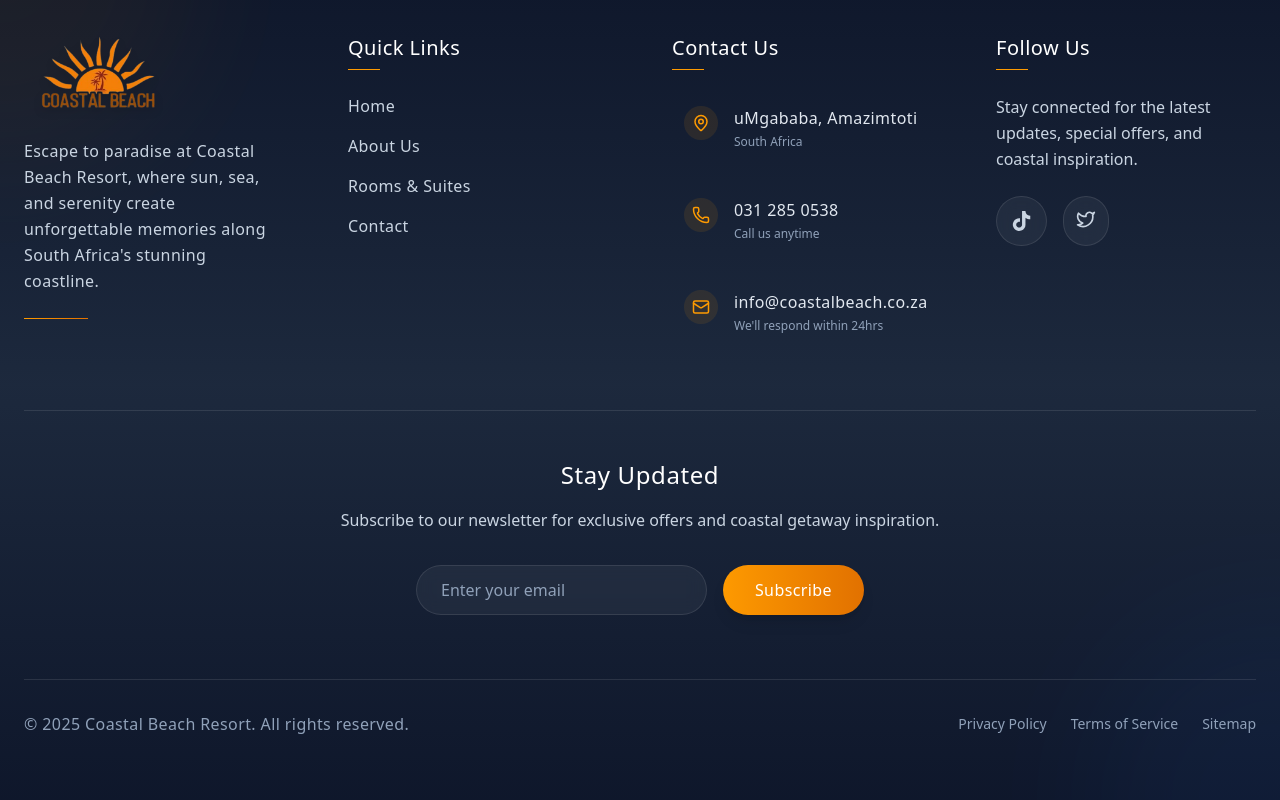
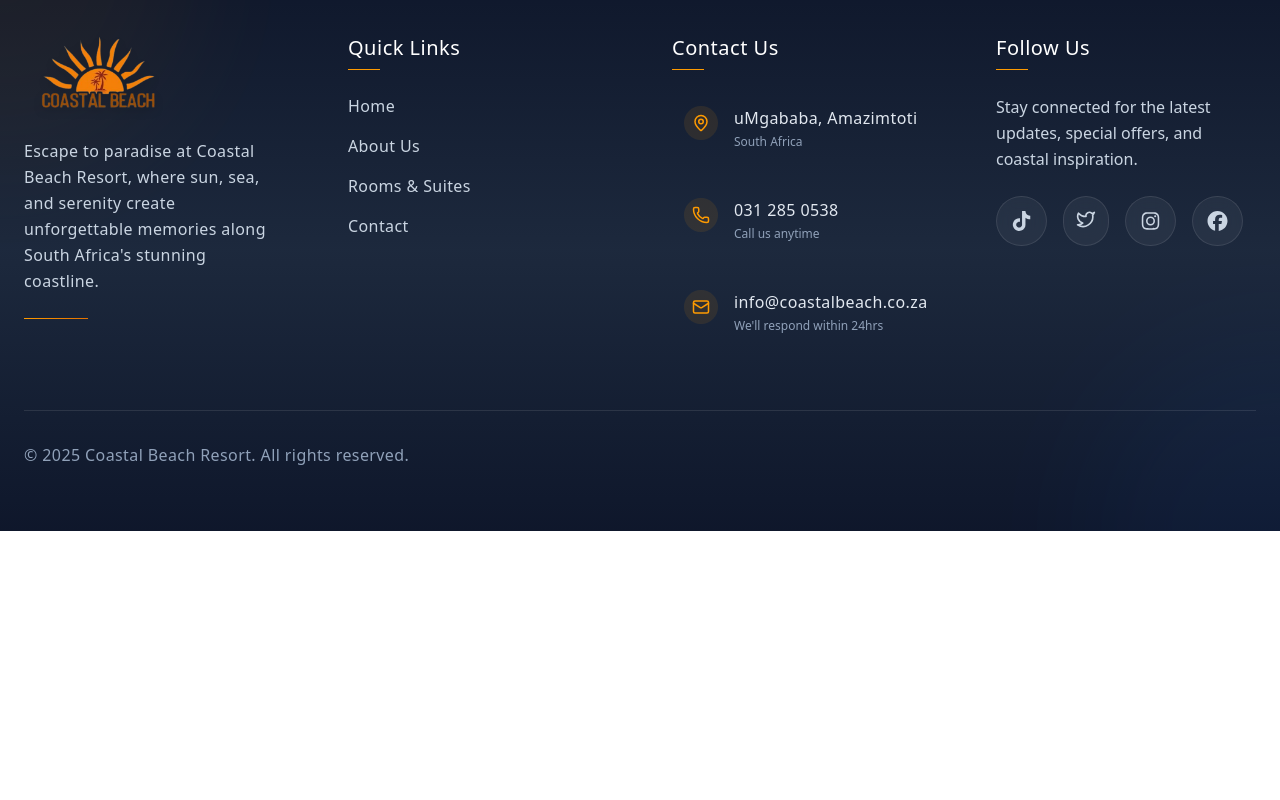
Before and after one commit to erisndev/Coastal-Beach-Resort, a React (Vite) app: page / in a window 1280 px wide. Shown: the part 2098-2898 px from the top of the page. After the commit the page ends 2629 px from the top, so only its background shows below. Built offline with nearby package versions, Linux system fonts and the light colour scheme.

Commit message:
CBR 21/08

```diff
--- a/src/components/footer/Footer.jsx
+++ b/src/components/footer/Footer.jsx
@@ -8,7 +8,11 @@ import {
   MapPin,
 } from "lucide-react";
 import { FontAwesomeIcon } from "@fortawesome/react-fontawesome";
-import { faTiktok } from "@fortawesome/free-brands-svg-icons";
+import {
+  faTiktok,
+  faInstagram,
+  faFacebook,
+} from "@fortawesome/free-brands-svg-icons";
 
 export const Footer = () => {
   return (
@@ -168,6 +172,7 @@ export const Footer = () => {
               inspiration.
             </p>
             <div className="flex space-x-4 justify-center md:justify-start">
+              {/* TikTok */}
               <a
                 href="https://www.tiktok.com/@coastalbeachresor/video/7537706157637406008?_t=ZS-8yom0dHBtDs&_r=1"
                 target="_blank"
@@ -182,6 +187,7 @@ export const Footer = () => {
                 <div className="absolute inset-0 rounded-full bg-gradient-to-r from-amber-500/20 to-transparent opacity-0 group-hover:opacity-100 transition-opacity duration-300"></div>
               </a>
 
+              {/* Twitter / X */}
               <a
                 href="https://x.com/coastal_re23852?s=21"
                 target="_blank"
@@ -194,12 +200,42 @@ export const Footer = () => {
                 />
                 <div className="absolute inset-0 rounded-full bg-gradient-to-r from-amber-500/20 to-transparent opacity-0 group-hover:opacity-100 transition-opacity duration-300"></div>
               </a>
+
+              {/* Instagram */}
+              <a
+                href="https://www.instagram.com/coastalbeachresort?igsh=MTJwdWp0ejR1aWpxYg=="
+                target="_blank"
+                className="group relative p-3 rounded-full bg-white/5 backdrop-blur-sm border border-white/10 transition-all duration-300 hover:bg-pink-500 hover:scale-110 hover:border-white/20"
+                aria-label="Instagram"
+              >
+                <FontAwesomeIcon
+                  icon={faInstagram}
+                  size="lg"
+                  className="text-slate-300 group-hover:text-white transition-colors duration-300"
+                />
+                <div className="absolute inset-0 rounded-full bg-gradient-to-r from-amber-500/20 to-transparent opacity-0 group-hover:opacity-100 transition-opacity duration-300"></div>
+              </a>
+
+              {/* Facebook */}
+              <a
+                href="https://www.facebook.com/share/17DB4xNdua/?mibextid=wwXIfr"
+                target="_blank"
+                className="group relative p-3 rounded-full bg-white/5 backdrop-blur-sm border border-white/10 transition-all duration-300 hover:bg-blue-600 hover:scale-110 hover:border-white/20"
+                aria-label="Facebook"
+              >
+                <FontAwesomeIcon
+                  icon={faFacebook}
+                  size="lg"
+                  className="text-slate-300 group-hover:text-white transition-colors duration-300"
+                />
+                <div className="absolute inset-0 rounded-full bg-gradient-to-r from-amber-500/20 to-transparent opacity-0 group-hover:opacity-100 transition-opacity duration-300"></div>
+              </a>
             </div>
           </div>
         </div>
 
         {/* Newsletter Section */}
-        <div className="mt-16 pt-12 border-t border-white/10">
+        {/* <div className="mt-16 pt-12 border-t border-white/10">
           <div className="text-center max-w-2xl mx-auto">
             <h3 className="text-2xl font-light text-white mb-4 tracking-wide">
               Stay Updated
@@ -219,7 +255,7 @@ export const Footer = () => {
               </button>
             </div>
           </div>
-        </div>
+        </div> */}
 
         {/* Copyright */}
         <div className="mt-16 pt-8 border-t border-white/10 text-center">
@@ -228,7 +264,7 @@ export const Footer = () => {
               © {new Date().getFullYear()} Coastal Beach Resort. All rights
               reserved.
             </p>
-            <div className="flex space-x-6 text-sm">
+            {/* <div className="flex space-x-6 text-sm">
               <a
                 href="#"
                 className="text-slate-400 hover:text-white transition-colors duration-300 font-light"
@@ -247,7 +283,7 @@ export const Footer = () => {
               >
                 Sitemap
               </a>
-            </div>
+            </div> */}
           </div>
         </div>
       </div>
--- a/src/pages/Home.jsx
+++ b/src/pages/Home.jsx
@@ -8,8 +8,10 @@ import {
   CardTitle,
 } from "@/components/ui/card";
 import { Input } from "@/components/ui/input";
+import { useNavigate } from "react-router-dom";
 
 export const Home = () => {
+  const navigate = useNavigate();
   const featuredExperiences = [
     {
       title: "Swimming & Pool Lounging",
@@ -61,6 +63,7 @@ export const Home = () => {
           </p>
           <Button
             size="lg"
+            onclick={navigate("/appointment")}
             className="relative overflow-hidden bg-gradient-to-r from-amber-600 to-amber-700 hover:from-amber-700 hover:to-amber-800 text-white px-12 py-4 rounded-full text-lg font-light tracking-wide shadow-lg hover:shadow-xl transition-all duration-300 transform hover:scale-105 opacity-0 animate-[fadeInUp_1s_ease-out_2.5s_forwards]"
           >
             BOOK NOW
--- a/src/pages/Testimonials.jsx
+++ b/src/pages/Testimonials.jsx
@@ -2,10 +2,12 @@ import React, { useState } from "react";
 import { Star, Award, Shield, Zap, Mountain, StarHalf } from "lucide-react";
 
 import { Button } from "@/components/ui/button";
+import { useNavigate } from "react-router-dom";
 
 export const Testimonials = () => {
   const [visibleCount, setVisibleCount] = useState(6);
   const [isLoading, setIsLoading] = useState(false);
+  const navigate = useNavigate();
 
   const testimonials = [
     {
@@ -384,7 +386,10 @@ export const Testimonials = () => {
                   Inspired by our guests' stories? Plan your own unforgettable
                   escape at our award-winning coastal retreat.
                 </p>
-                <Button className="bg-white text-amber-700 px-10 py-4 rounded-full text-lg font-medium hover:bg-gray-50 transition-all duration-300 shadow-xl hover:shadow-2xl transform hover:scale-105 hover:text-amber-800">
+                <Button
+                  onClick={navigate("/appointment")}
+                  className="bg-white text-amber-700 px-10 py-4 rounded-full text-lg font-medium hover:bg-gray-50 transition-all duration-300 shadow-xl hover:shadow-2xl transform hover:scale-105 hover:text-amber-800"
+                >
                   Book Your Stay
                   <span className="ml-2 transition-transform duration-300 group-hover:translate-x-1">
                     →
```
Also changed, not shown: src/pages/Amenities.jsx (+0 -176 lines).
